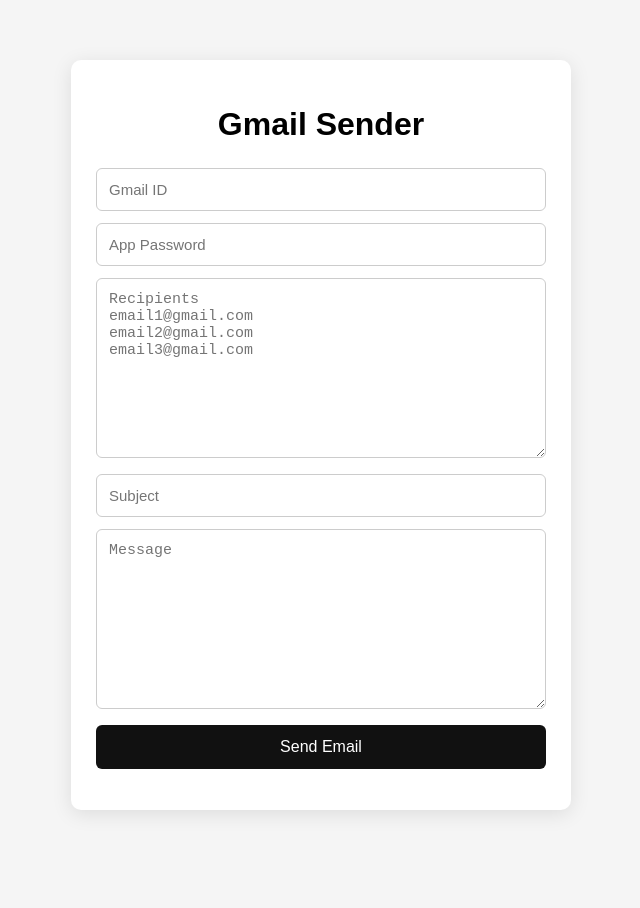
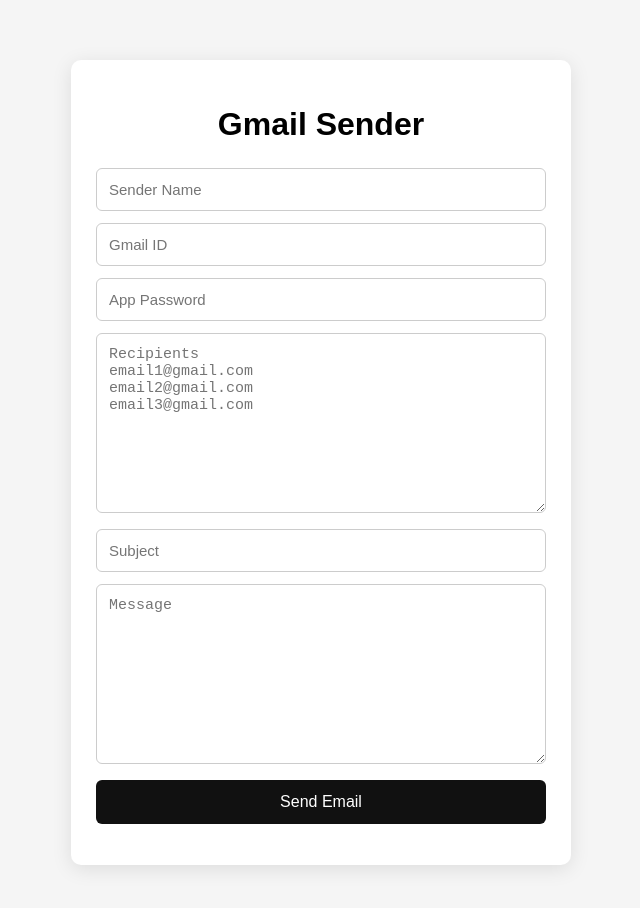
Before and after one commit to deepanshulodhi79-sudo/bahubaliii, a Next.js app: page / in a window 1280 px wide. Shown: the top 908 px of the page, without its empty margins (319-959 px from the left). Before the commit the page ends 870 px from the top, so only its background shows below. Built offline with nearby package versions, Linux system fonts and the light colour scheme.

Commit message:
Update page.js

```diff
--- a/app/page.js
+++ b/app/page.js
@@ -3,6 +3,7 @@
 import { useState } from "react";
 
 export default function Home() {
+  const [senderName, setSenderName] = useState("");
   const [senderEmail, setSenderEmail] = useState("");
   const [appPassword, setAppPassword] = useState("");
   const [recipients, setRecipients] = useState("");
@@ -20,6 +21,7 @@ export default function Home() {
           "Content-Type": "application/json",
         },
         body: JSON.stringify({
+          senderName,
           senderEmail,
           appPassword,
           recipients,
@@ -43,6 +45,13 @@ export default function Home() {
   return (
     <main className="container">
       <h1>Gmail Sender</h1>
+
+      <input
+        type="text"
+        placeholder="Sender Name"
+        value={senderName}
+        onChange={(e) => setSenderName(e.target.value)}
+      />
 
       <input
         type="email"
```
